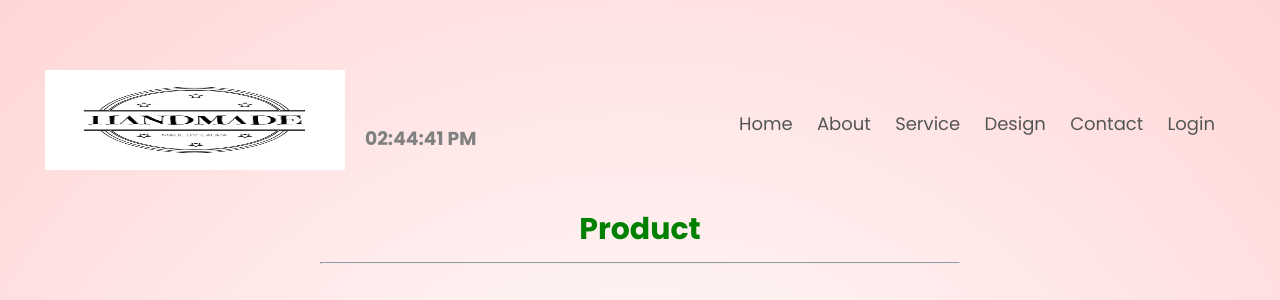
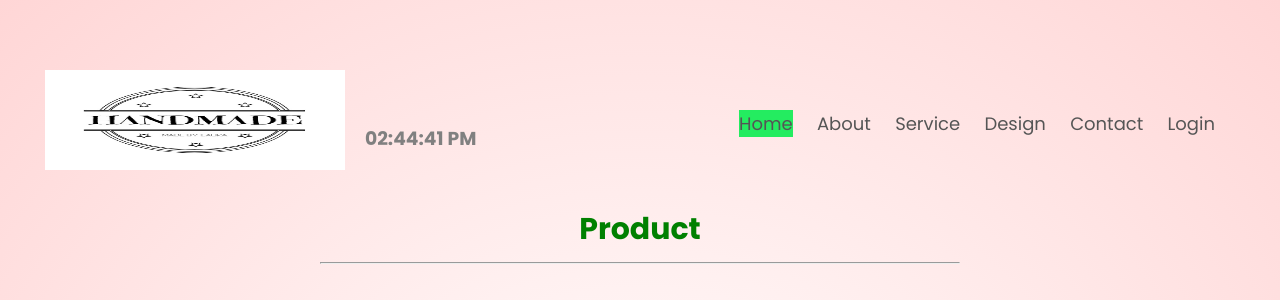
Before and after one commit to kusal26/project1, a PHP site: page /cart.php in a window 1280 px wide. Shown: the top 300 px of the page. Run offline with PHP 8.4, Linux system fonts and the light colour scheme.

Commit message:
Update nav.php

```diff
--- a/index/nav.php
+++ b/index/nav.php
@@ -28,7 +28,7 @@ session_start();
                     <nav style="padding-top:50px">
                         <ul>
                         <li><a href=""></a></li>
-                            <li><a href="../index/home.php">Home</a></li>
+                            <li class="active"><a href="../index/home.php">Home</a></li>
                             <li><a href="../index/about.php">About</a></li>
                             <li><a href="../index/service.php">Service</a></li>
                             <li><a href="../index/design.php">Design</a></li>
```
